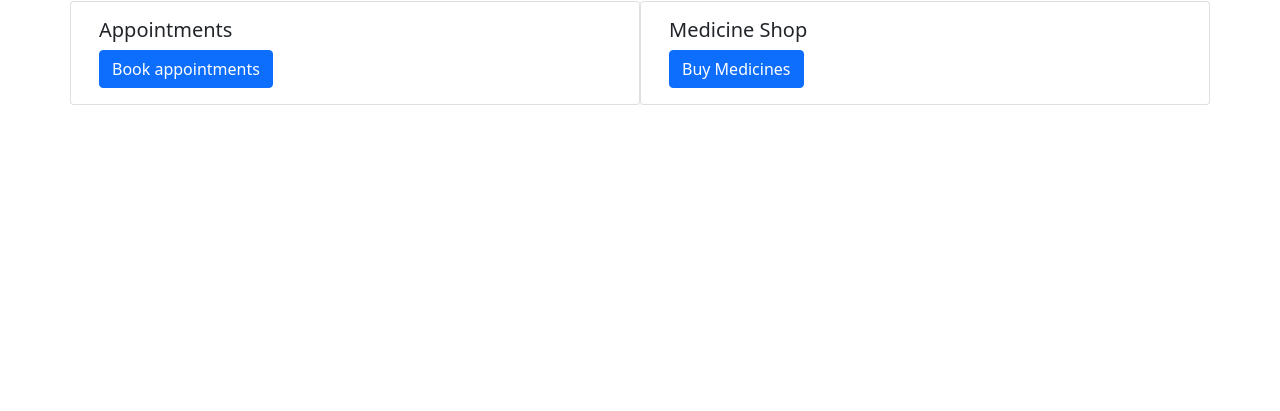
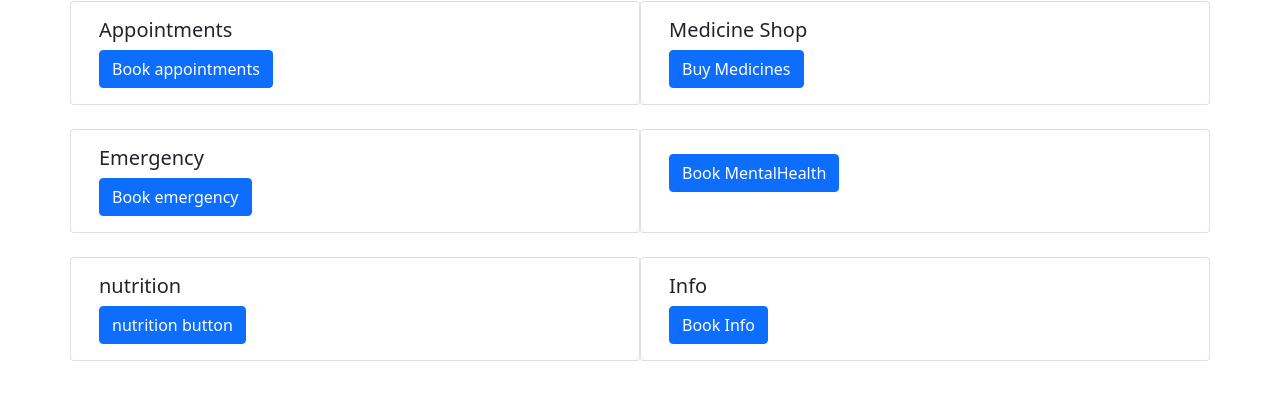
Before and after one commit to meghnadutta02/MedBuddy, a React (Create React App) app in the folder frontend/: page / in a window 1280 px wide. Shown: the part 127-538 px from the top of the page. Built offline with nearby package versions, Linux system fonts and the light colour scheme; no server answers.

Commit message:
more components added

```diff
--- a/frontend/src/App.js
+++ b/frontend/src/App.js
@@ -3,7 +3,7 @@ import { BrowserRouter, Routes, Route } from "react-router-dom";
 // components:
 import HeaderComponent from "./components/HeaderComponent";
 import FooterComponent from "./components/FooterComponent";
-
+import Random from "./pages/Random"
 //user components:
 import RoutesWithUserChatComponent from "./components/user/RoutesWithUserChatComponent";
 
@@ -14,7 +14,6 @@ import ProductListPage from "./pages/ProductListPage";
 import CartPage from "./pages/CartPage";
 import LoginPage from "./pages/LoginPage";
 import RegisterPage from "./pages/RegisterPage";
-
 import ProtectedRoutesComponent from "./components/ProtectedRoutesComponent";
 
 // protected user pages:
@@ -56,7 +55,7 @@ function App() {
           <Route path="/cart" element={<CartPage />} />
           <Route path="/login" element={<LoginPage />} />
           <Route path="/register" element={<RegisterPage />} />
-          <Route path="*" element="Page not exists 404" />
+          <Route path="*" element="Page does not 404" />
         </Route>
         {/* <Route path="/" component={HomePage} />  in previous versions of react-router-dom */}
 
@@ -89,9 +88,15 @@ function App() {
             path="/admin/order-details/:id"
             element={<AdminOrderDetailsPage />}
           />
+
           <Route path="/admin/chats" element={<AdminChatsPage />} />
           <Route path="/admin/analytics" element={<AdminAnalyticsPage />} />
         </Route>
+        <Route path="/appointments" element={<Random/>}/>
+        <Route path="/emergency" element={<Random/>}/>
+        <Route path="/nutrition" element={<Random/>}/>
+        <Route path="/information" element={<Random/>}/>
+        <Route path="/mental-health" element={<Random/>}/>
       </Routes>
       <FooterComponent />
     </BrowserRouter>
--- /dev/null
+++ b/frontend/src/components/EmergencyComponent.js
@@ -0,0 +1,19 @@
+import { Card, Button } from "react-bootstrap";
+import { LinkContainer } from "react-router-bootstrap";
+
+const EmergencyComponent = () => {
+
+  return (
+    <Card>
+      {/* <Card.Img crossOrigin="anonymous" variant="top" src={category.image ?? null} /> */}
+      <Card.Body>
+        <Card.Title>Emergency</Card.Title>
+        <LinkContainer to={`/emergency`}>
+          <Button variant="primary">Book emergency</Button>
+        </LinkContainer>
+      </Card.Body>
+    </Card>
+  );
+};
+
+export default EmergencyComponent;
--- /dev/null
+++ b/frontend/src/components/InfoComponent.js
@@ -0,0 +1,19 @@
+import { Card, Button } from "react-bootstrap";
+import { LinkContainer } from "react-router-bootstrap";
+
+const InfoComponent = () => {
+
+  return (
+    <Card>
+      {/* <Card.Img crossOrigin="anonymous" variant="top" src={category.image ?? null} /> */}
+      <Card.Body>
+        <Card.Title>Info</Card.Title>
+        <LinkContainer to={`/information`}>
+          <Button variant="primary">Book Info</Button>
+        </LinkContainer>
+      </Card.Body>
+    </Card>
+  );
+};
+
+export default InfoComponent;
--- /dev/null
+++ b/frontend/src/components/MentalHealthComponent.js
@@ -0,0 +1,19 @@
+import { Card, Button } from "react-bootstrap";
+import { LinkContainer } from "react-router-bootstrap";
+
+const MentalHealthComponent = () => {
+
+  return (
+    <Card>
+      {/* <Card.Img crossOrigin="anonymous" variant="top" src={category.image ?? null} /> */}
+      <Card.Body>
+        <Card.Title></Card.Title>
+        <LinkContainer to={`/mental-health`}>
+          <Button variant="primary">Book MentalHealth</Button>
+        </LinkContainer>
+      </Card.Body>
+    </Card>
+  );
+};
+
+export default MentalHealthComponent;
--- /dev/null
+++ b/frontend/src/components/NutritionComponent.js
@@ -0,0 +1,19 @@
+import { Card, Button } from "react-bootstrap";
+import { LinkContainer } from "react-router-bootstrap";
+
+const NutritionComponent = () => {
+
+  return (
+    <Card>
+      {/* <Card.Img crossOrigin="anonymous" variant="top" src={category.image ?? null} /> */}
+      <Card.Body>
+        <Card.Title>nutrition</Card.Title>
+        <LinkContainer to={`/nutrition`}>
+          <Button variant="primary">nutrition button</Button>
+        </LinkContainer>
+      </Card.Body>
+    </Card>
+  );
+};
+
+export default NutritionComponent;
--- /dev/null
+++ b/frontend/src/pages/Random.js
@@ -0,0 +1,9 @@
+import React from 'react'
+
+export default function random() {
+  return (
+    <div>
+      hello
+    </div>
+  )
+}
--- a/frontend/src/pages/components/HomePageComponent.js
+++ b/frontend/src/pages/components/HomePageComponent.js
@@ -4,7 +4,10 @@ import { Row, Container } from "react-bootstrap";
 import ServicesComponent from "../../components/ServicesComponent";
 import { useEffect, useState } from "react";
 import MetaComponent from "../../components/MetaComponent";
-
+import InfoComponent from "../../components/InfoComponent";
+import NutritionComponent from "../../components/NutritionComponent";
+import EmergencyComponent from "../../components/EmergencyComponent";
+import MentalHealthComponent from "../../components/MentalHealthComponent";
 const HomePageComponent = ({ categories, getBestsellers }) => {
 
     const [mainCategories, setMainCategories] = useState([]);
@@ -29,8 +32,13 @@ const HomePageComponent = ({ categories, getBestsellers }) => {
       {/* <ProductCarouselComponent bestSellers={bestSellers} /> */}
       <Container>
         <Row xs={1} md={2} className="g-4 mt-5">
+        {/* //appointments */}
              <ServicesComponent/>
-            <CategoryCardComponent />
+            <CategoryCardComponent /> {/*medicines*/}
+            <EmergencyComponent/>
+            <MentalHealthComponent/>
+            <NutritionComponent/>
+            <InfoComponent/>
 
         </Row>
 
```
Also changed, not shown: 2 other files (tests, documents, lock files or other folders).
